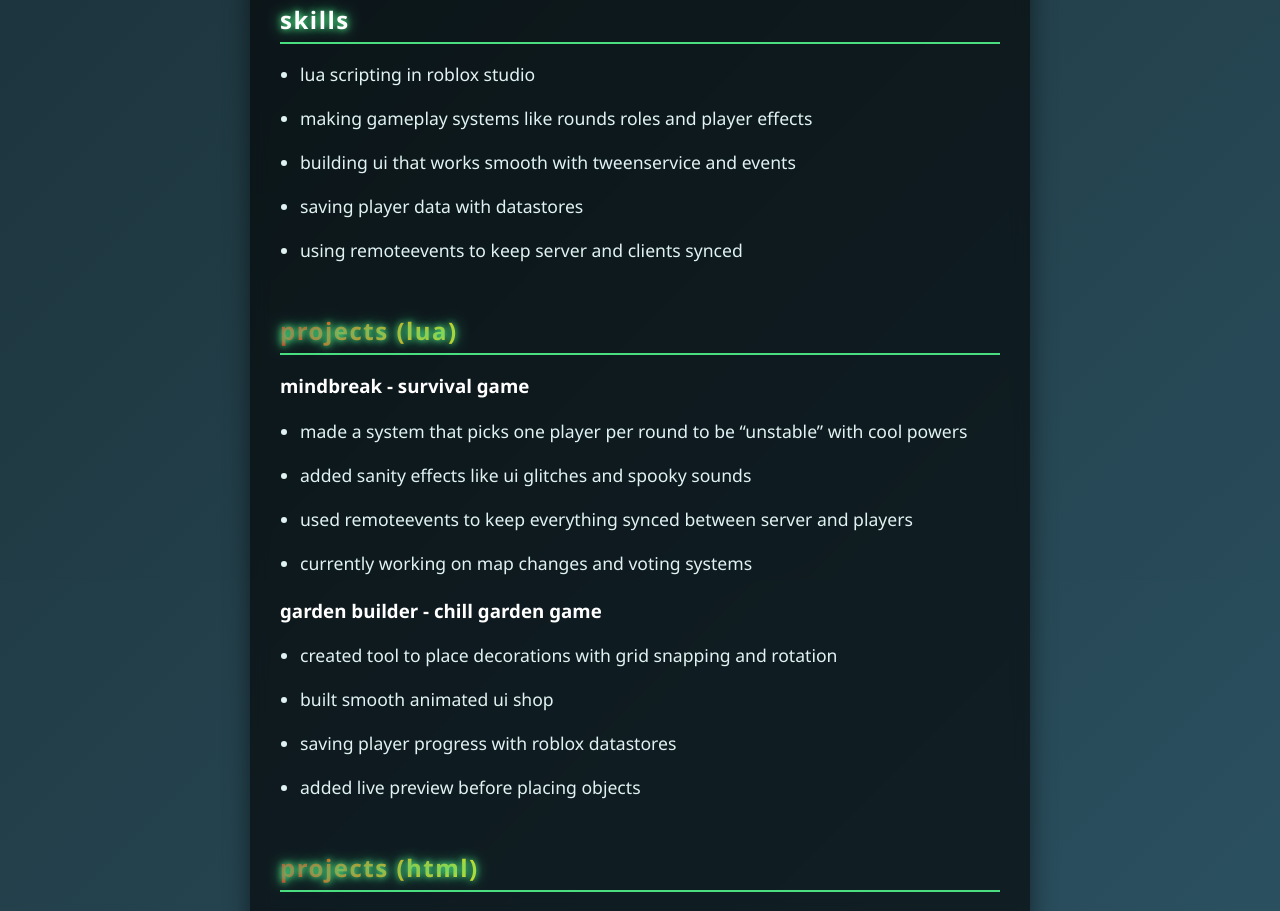
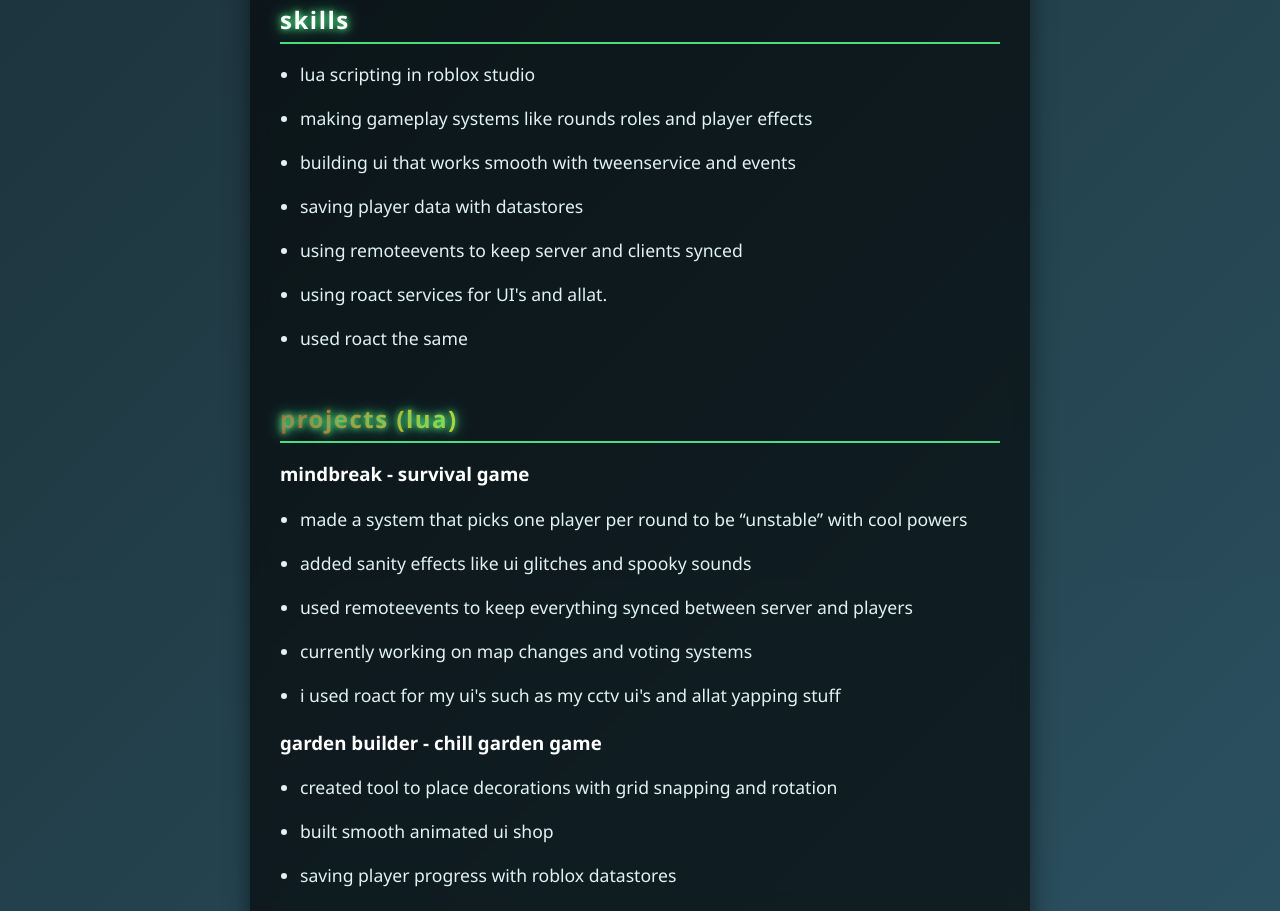
Before and after one commit to raduutzu/portfolio1.github.io, a plain HTML site: page index.html in a window 1280 px wide. Shown: the part 270-1181 px from the top of the page. Drawn offline with Linux system fonts and the light colour scheme.

Commit message:
Updated portfolio

```diff
--- a/index.html
+++ b/index.html
@@ -106,6 +106,8 @@
         <li>building ui that works smooth with tweenservice and events</li>
         <li>saving player data with datastores</li>
         <li>using remoteevents to keep server and clients synced</li>
+        <li>using roact services for UI's and allat.</li>
+        <li>used roact the same </li>
       </ul>
     </section>
 
@@ -117,6 +119,7 @@
         <li>added sanity effects like ui glitches and spooky sounds</li>
         <li>used remoteevents to keep everything synced between server and players</li>
         <li>currently working on map changes and voting systems</li>
+        <li>i used roact for my ui's such as my cctv ui's and allat yapping stuff</li>
       </ul>
 
       <h3>garden builder - chill garden game</h3>
```
